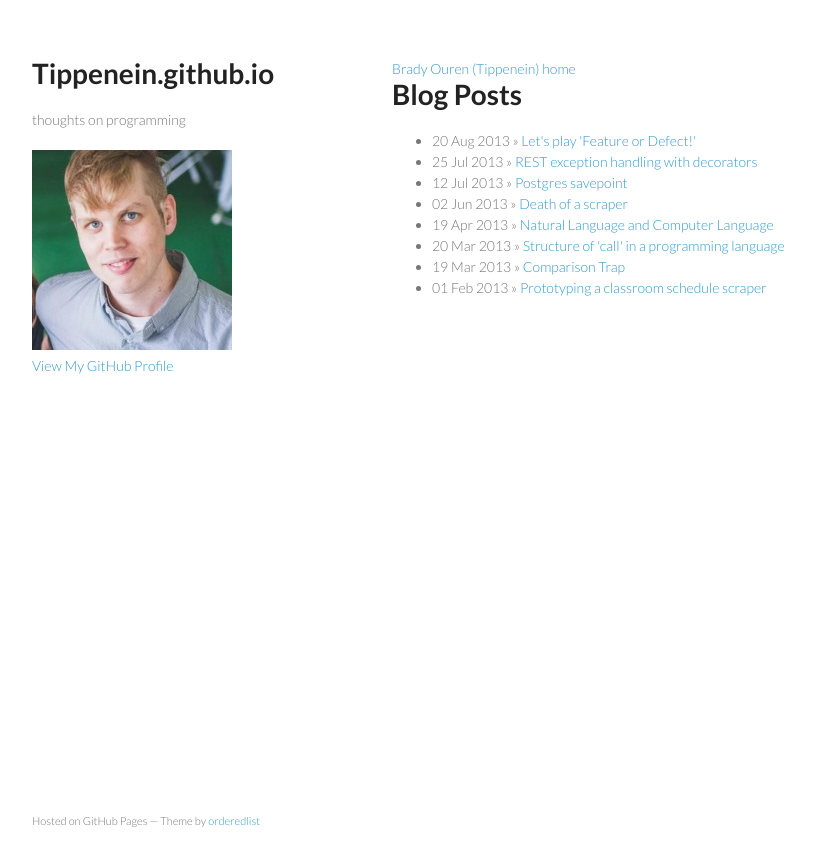
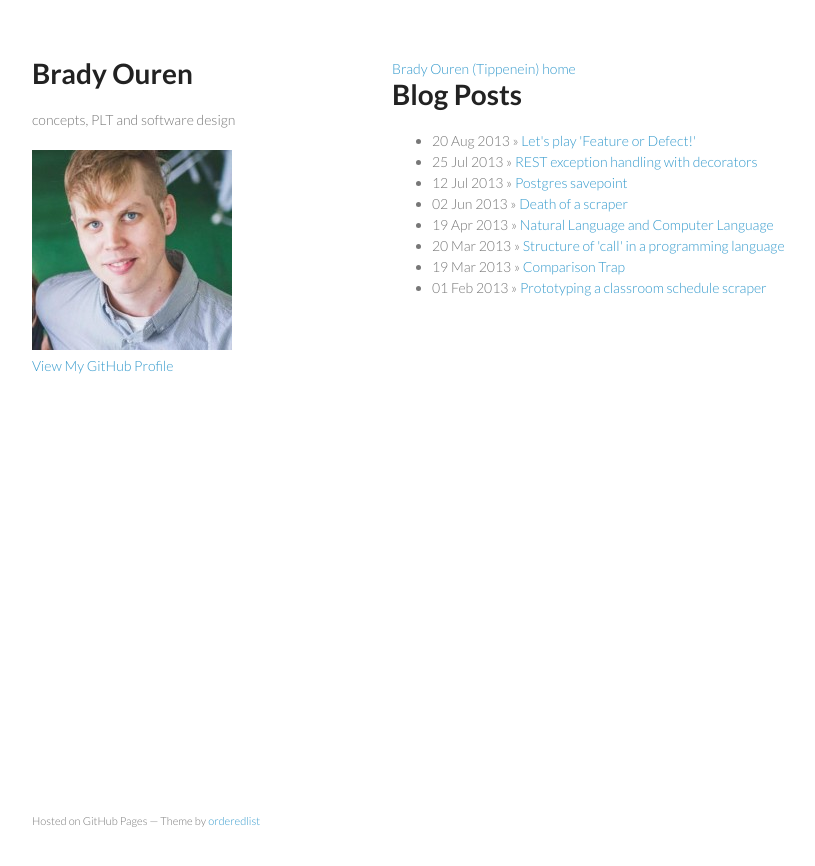
Before and after one commit to tippenein/tippenein.github.io, a Jekyll site: the page built from index.html, in a window 1280 px wide. Shown: the top 866 px of the page, without its empty margins (178-993 px from the left). Built offline with Jekyll 4.4.1, drawn with Linux system fonts in a browser that asks for light colours.

Commit message:
fix default layout

```diff
--- a/_layouts/default.html
+++ b/_layouts/default.html
@@ -3,7 +3,7 @@
   <head>
     <meta charset="utf-8">
     <meta http-equiv="X-UA-Compatible" content="chrome=1">
-    <title>Tippenein.github.io by tippenein</title>
+    <title>Brady Ouren (Tippenein)</title>
 
     <link rel="stylesheet" href="stylesheets/styles.css">
     <link rel="stylesheet" href="stylesheets/pygment_trac.css">
@@ -15,8 +15,8 @@
   <body>
     <div class="wrapper">
       <header>
-        <h1>Tippenein.github.io</h1>
-        <p>thoughts on programming</p>
+        <h1>Brady Ouren</h1>
+        <p>concepts, PLT and software design</p>
         <img src="/images/me.jpeg" alt="me" />
         <p class="view"><a href="https://github.com/tippenein">View My GitHub Profile</a></p>
       </header>
```
